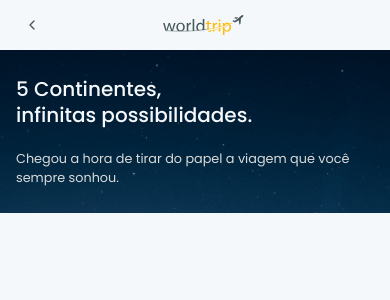
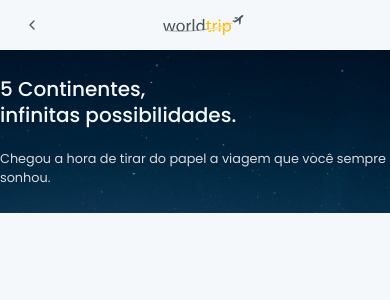
Before and after one commit to Weym/ignite-reactjs-desafio-6, a Next.js app: page / in a window 390 px wide. Shown: the top 300 px of the page. Built offline with nearby package versions, Linux system fonts and the light colour scheme.

Commit message:
fix: Banner Component responsiveness

```diff
--- a/src/components/Banner/index.tsx
+++ b/src/components/Banner/index.tsx
@@ -8,14 +8,10 @@ export function Banner(): JSX.Element {
       backgroundImage="url(images/banner-background.jpg)"
       backgroundRepeat="no-repeat"
       backgroundSize="cover"
+      justify="center"
     >
-      <Flex
-        justify={["center", "space-between"]}
-        align="center"
-        w="100%"
-        mx="auto"
-        px={["4", "10", "15", "20", "36"]}
-      >
+      <Flex width="100%" maxW="1160px">
+        <Flex justify={["center", "space-between"]} align="center" w="99%">
           <Box>
             <Heading
               color="gray.100"
@@ -46,5 +42,6 @@ export function Banner(): JSX.Element {
           />
         </Flex>
       </Flex>
+    </Flex>
   );
 }
```
Lines whose indentation alone changed are shown as unchanged.
